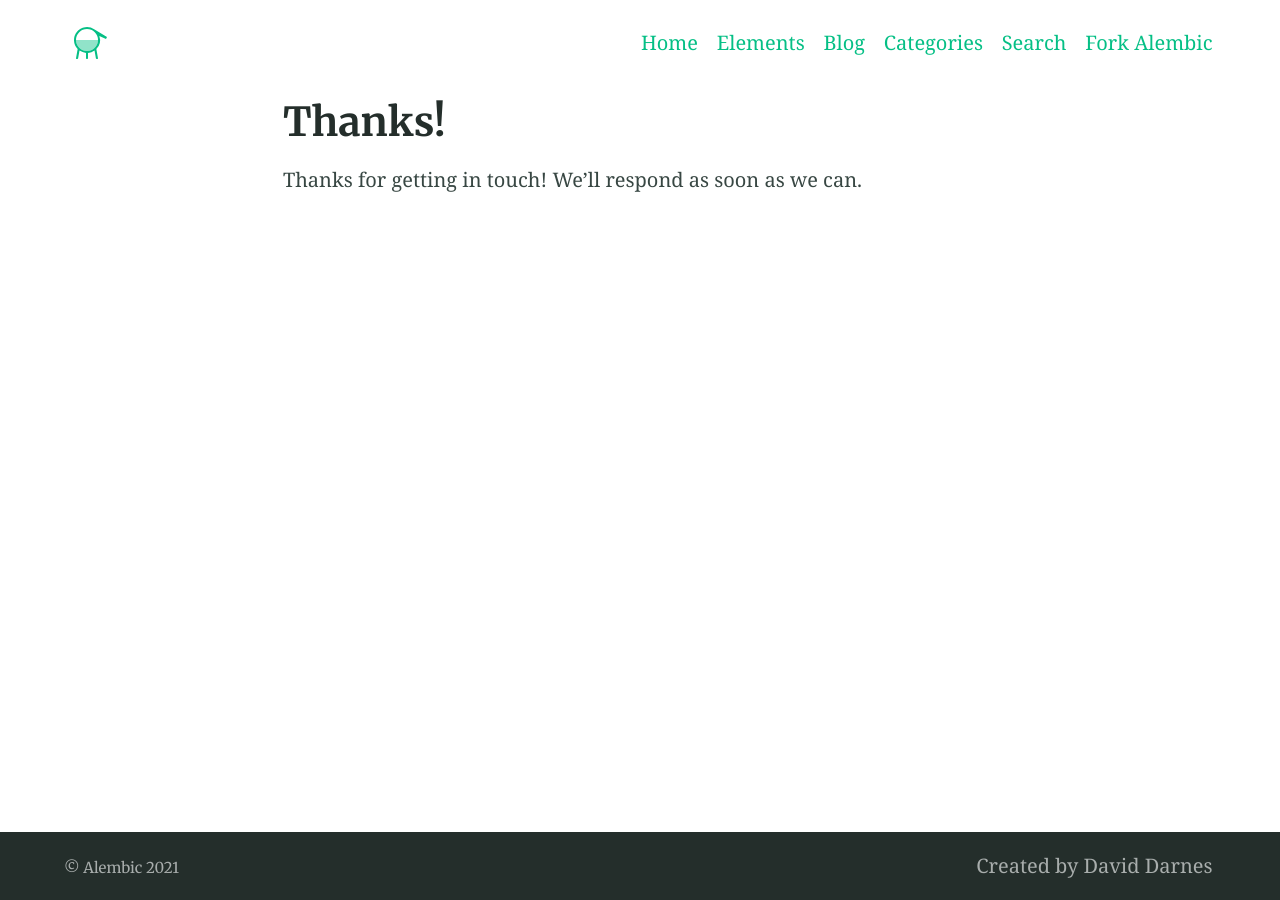
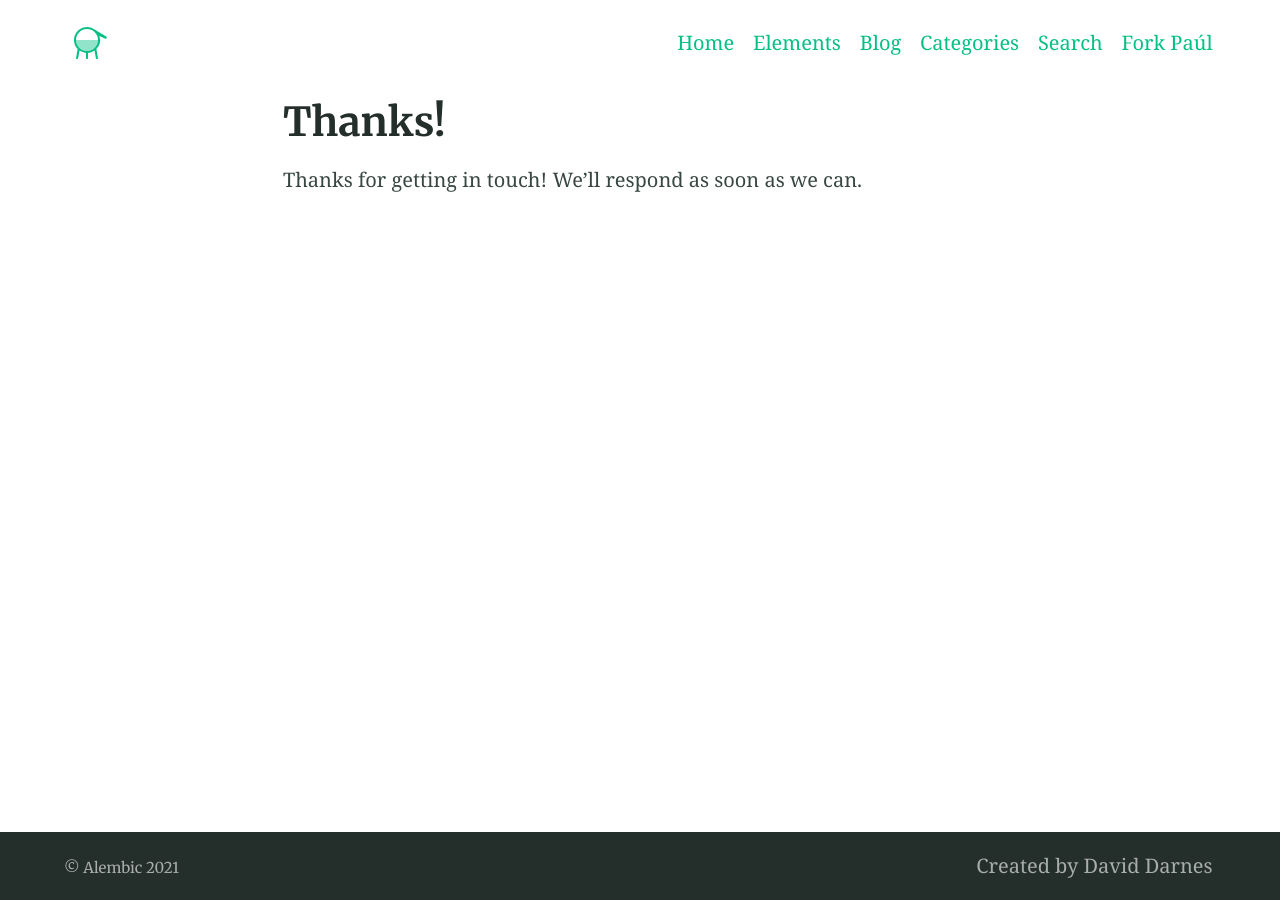
Before and after one commit to Paul63387/Paul63387.github.io, a Jekyll site: the page built from thanks.md, in a window 1280 px wide. Built offline with Jekyll 4.4.1, drawn with Linux system fonts in a browser that asks for light colours.

Commit message:
Cambie el Fork y el aumente Paul

```diff
--- a/_config.yml
+++ b/_config.yml
@@ -131,8 +131,8 @@ navigation_header:
   url: /categories/
 - title: Search
   url: /search/
-- title: Fork Alembic
-  url: https://github.com/daviddarnes/alembic
+- title: Fork Paúl
+  url: https://github.com/Paul63387/
 
 navigation_footer:
 - title: Created by David Darnes
```
Also changed, not shown: index.md (+1 -1 lines).
